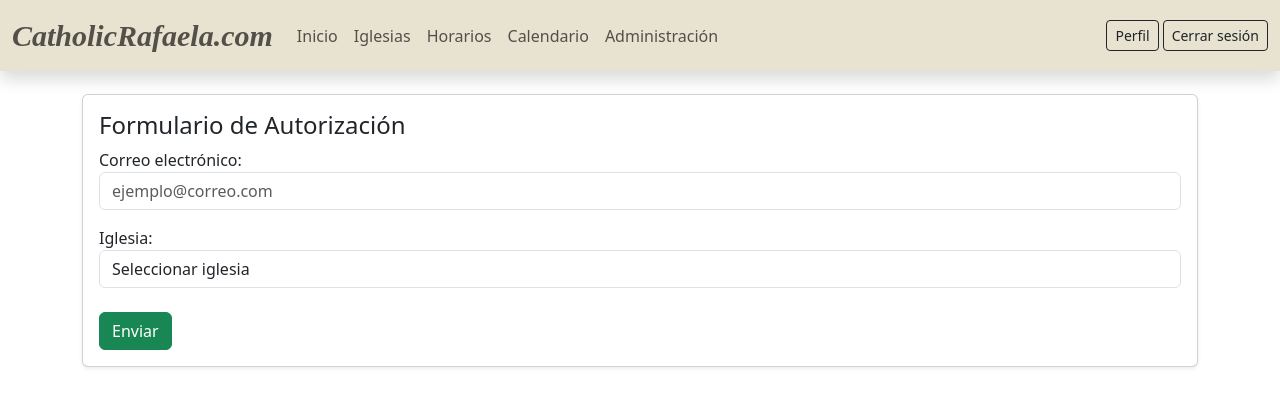
After one commit to PanchoFJF/UCSE-2025-IW-TP-G7-Fornari_Gigon_Pluda, a Django app: page /autorizacion/ in a window 1280 px wide. The commit adds this page. Shown: the top 407 px of the page. Run offline with Django 5.2, Linux system fonts and the light colour scheme; the visitor is signed in with stand-in values (Sample User, id 1); data that the repository does not hold is empty; some libraries are stand-ins or nearby versions; some web fonts are replaced.

Commit message:
cambios suscripcion

```diff
--- a/parroquiaproject/parroquiaproject/urls.py
+++ b/parroquiaproject/parroquiaproject/urls.py
@@ -26,6 +26,8 @@ urlpatterns = [
     path('', views.inicio, name='inicio'),
     path('', include('sitio.urls', namespace='sitio')),
     path('accounts/', include('accounts.urls')),
+    path("autorizacion/", views.autorizacion_view, name="autorizacion"),
+    path("suscribirse/<int:iglesia_id>/", views.suscribirse_iglesia, name="suscribirse_iglesia"),
 ]
 if settings.DEBUG:
     urlpatterns += static(settings.MEDIA_URL, document_root=settings.MEDIA_ROOT)
--- a/parroquiaproject/sitio/forms.py
+++ b/parroquiaproject/sitio/forms.py
@@ -77,3 +77,26 @@ class EmailChangeForm(forms.Form):
             raise ValidationError("Este correo ya está en uso por otro usuario.")
 
         return nuevo_email
+
+class AutorizacionForm(forms.Form):
+    email = forms.EmailField(
+        label="Correo electrónico",
+        required=True,
+        widget=forms.EmailInput(attrs={"class": "form-control", "placeholder": "ejemplo@correo.com"})
+    )
+    iglesia_id = forms.ModelChoiceField(
+        label="Iglesia",
+        queryset=Iglesia.objects.none(),  # se setea en __init__
+        widget=forms.Select(attrs={"class": "form-control"}),
+        empty_label="Seleccionar iglesia"
+    )
+
+    def __init__(self, *args, **kwargs):
+        user = kwargs.pop('user', None)  # recibimos opcionalmente el user
+        super().__init__(*args, **kwargs)
+        if user:
+            try:
+                usuario_iglesias = UsuarioIglesias.objects.get(usuario=user)
+                self.fields['iglesia_id'].queryset = usuario_iglesias.iglesias_admin.all()
+            except UsuarioIglesias.DoesNotExist:
+                self.fields['iglesia_id'].queryset = Iglesia.objects.none()
--- /dev/null
+++ b/parroquiaproject/sitio/templates/autorizacion.html
@@ -0,0 +1,14 @@
+{% extends "base.html" %}
+
+{% block title %}Autorización{% endblock %}
+
+{% block content %}
+<div class="card card-body shadow-sm w-100">
+    <h4>Formulario de Autorización</h4>
+    <form method="post">
+        {% csrf_token %}
+        {{ form.as_p }}
+        <button type="submit" class="btn btn-success mt-2">Enviar</button>
+    </form>
+</div>
+{% endblock %}
--- a/parroquiaproject/sitio/templates/iglesias.html
+++ b/parroquiaproject/sitio/templates/iglesias.html
@@ -64,7 +64,9 @@
           </div>
 
           <div class="d-flex justify-content-center align-items-center gap-2 flex-nowrap">
-            <a href="#" class="btn btn-primary">Suscribirse</a>
+            <a href="{% url 'suscribirse_iglesia' iglesia.id %}" class="btn btn-primary">
+              Suscribirse
+            </a>
 
             <button class="btn btn-warning"
               data-bs-toggle="modal"
--- a/parroquiaproject/sitio/urls.py
+++ b/parroquiaproject/sitio/urls.py
@@ -8,6 +8,8 @@ urlpatterns = [
     # Página de inicio y dashboard
     path('', views.inicio, name='inicio'),
     path('dashboard/', views.dashboard, name='dashboard'),
+    path("autorizacion/", views.autorizacion_view, name="autorizacion"),
+    path("suscribirse/<int:iglesia_id>/", views.suscribirse_iglesia, name="suscribirse_iglesia"),
 
     # Iglesias y calendario, etc
     path('iglesias/', views.iglesias, name='iglesias'),
--- a/parroquiaproject/sitio/views.py
+++ b/parroquiaproject/sitio/views.py
@@ -388,3 +388,47 @@ def config_delete_final(request):
     user.delete()
     messages.success(request, "Tu cuenta fue eliminada permanentemente.")
     return redirect("inicio")
+
+@login_required
+def autorizacion_view(request):
+    if request.method == "POST":
+        form = AutorizacionForm(request.POST, user=request.user)  # <-- pasar user como keyword arg
+        if form.is_valid():
+            email = form.cleaned_data['email']
+            iglesia = form.cleaned_data['iglesia_id']
+
+            user, created = User.objects.get_or_create(
+                email=email,
+                defaults={'username': email.split('@')[0]}
+            )
+
+            usuario_iglesias, _ = UsuarioIglesias.objects.get_or_create(usuario=user)
+            if iglesia not in usuario_iglesias.iglesias_admin.all():
+                usuario_iglesias.iglesias_admin.add(iglesia)
+                messages.success(request, f"{user.email} ahora es admin de {iglesia.nombre}.")
+            else:
+                messages.info(request, f"{user.email} ya era admin de {iglesia.nombre}.")
+
+            return redirect("autorizacion")
+    else:
+        form = AutorizacionForm(user=request.user)  # <-- también aquí
+
+    return render(request, "autorizacion.html", {"form": form})
+
+@login_required
+def suscribirse_iglesia(request, iglesia_id):
+    iglesia = get_object_or_404(Iglesia, id=iglesia_id)
+    user = request.user
+
+    # Buscamos o creamos el registro de UsuarioIglesias para este user
+    usuario_iglesias, _ = UsuarioIglesias.objects.get_or_create(usuario=user)
+
+    # Agregamos la iglesia si no estaba ya suscripto
+    if iglesia not in usuario_iglesias.iglesias_suscripto.all():
+        usuario_iglesias.iglesias_suscripto.add(iglesia)
+        messages.success(request, f"Te suscribiste a {iglesia.nombre}.")
+    else:
+        messages.info(request, f"Ya estabas suscripto a {iglesia.nombre}.")
+
+    # Redirige de vuelta (ajustá la URL al nombre de tu vista de lista de iglesias)
+    return redirect("/iglesias/")
```
Also changed, not shown: parroquiaproject/accounts/tokens.py (added, +9 -0 lines).
